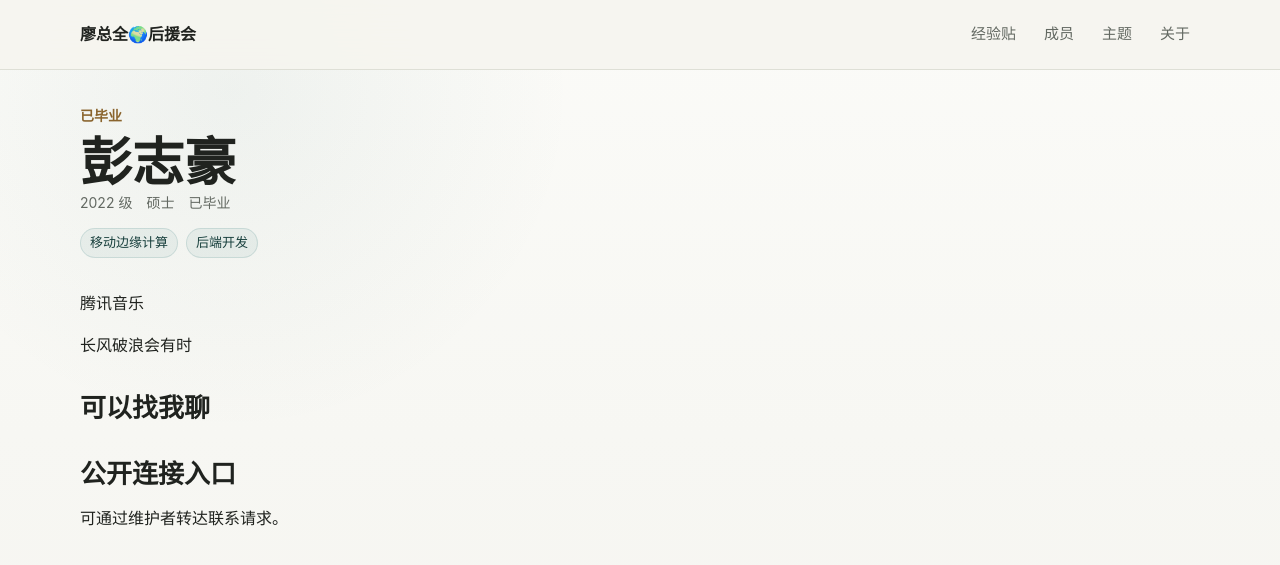
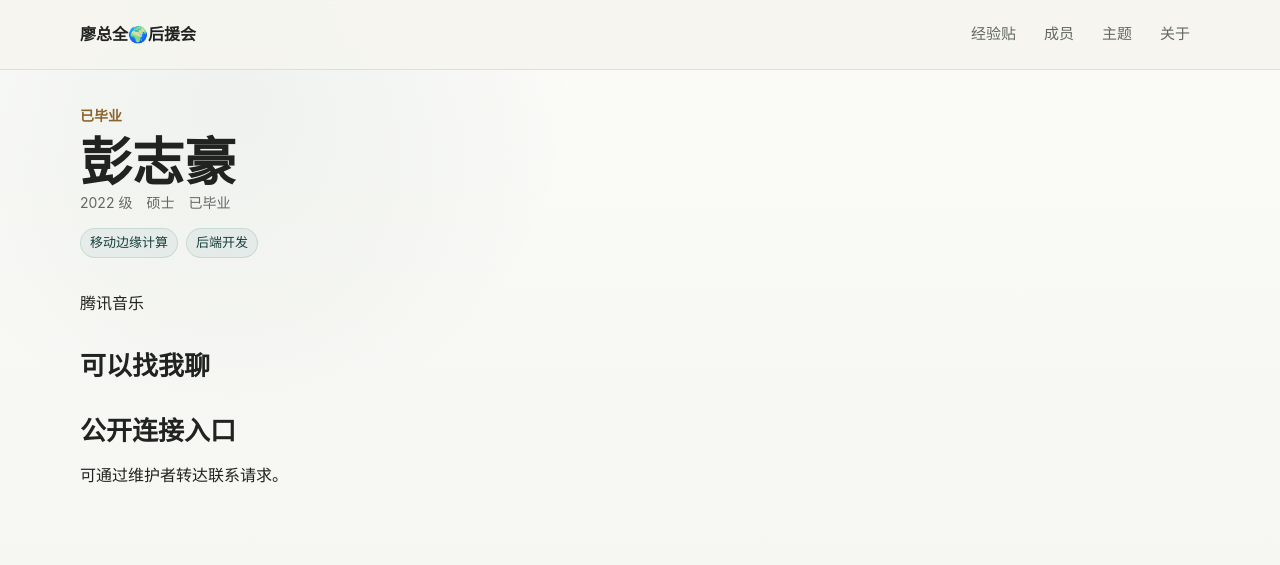
Before and after one commit to lgclab/lgclab.github.io, a Jekyll site: the page built from _members/peng-zhihao.md, in a window 1280 px wide. Shown: the top 565 px of the page. Built offline with Jekyll 4.4.1, drawn with Linux system fonts in a browser that asks for light colours.

Commit message:
Sync issue #8 content

```diff
--- a/_members/peng-zhihao.md
+++ b/_members/peng-zhihao.md
@@ -17,5 +17,3 @@ contact: {}
 ---
 
 腾讯音乐
-
-长风破浪会有时
```
